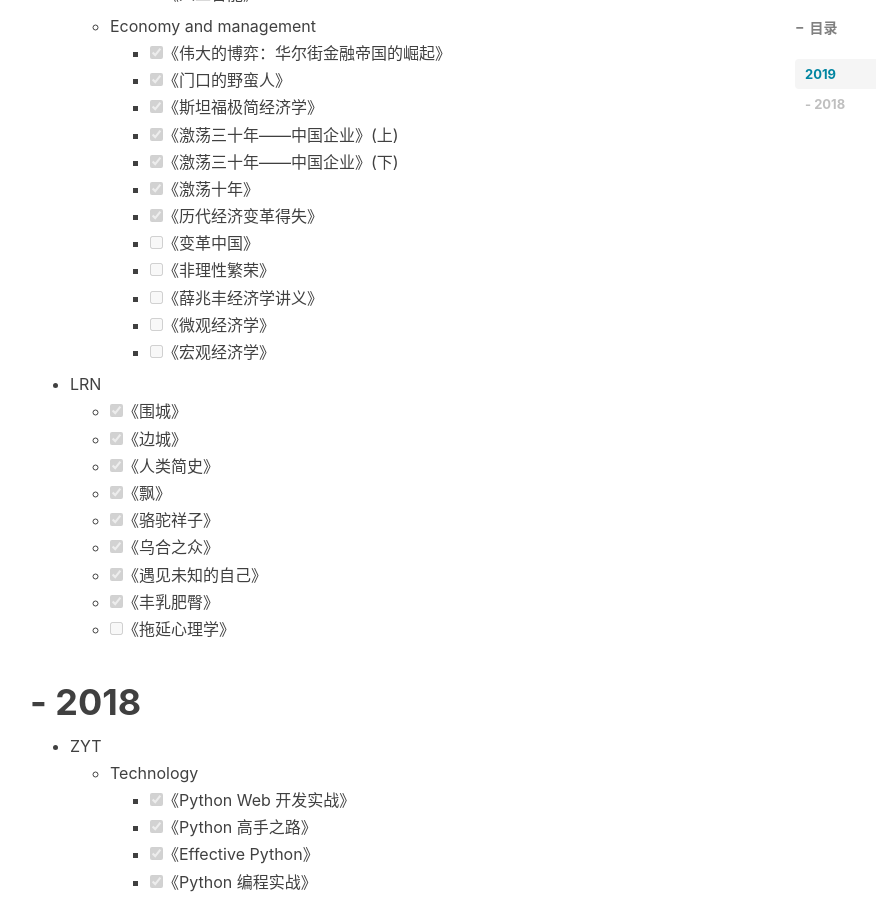
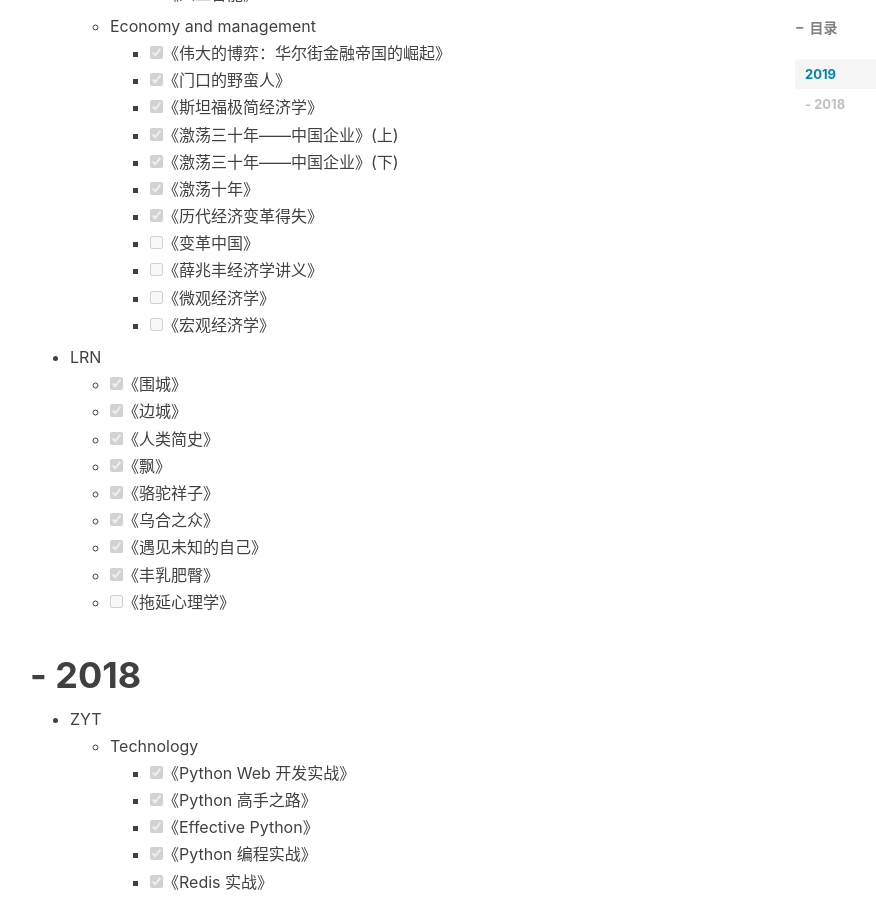
Before and after one commit to zyt312074545/zyt312074545.github.io, a Jekyll site: the page built from Book_list.md, in a window 1280 px wide and 900 px high, scrolled down 1265 px. Shown: the whole window, without its empty margins (235-1111 px from the left). Built offline with Jekyll 4.4.1, drawn with Linux system fonts in a browser that asks for light colours; nearby versions of some CDN libraries; comment, search, counter and statistics services are not loaded.

Commit message:
Update Book_list.md

```diff
--- a/Book_list.md
+++ b/Book_list.md
@@ -47,7 +47,6 @@ tags:
         - [x] 《激荡十年》
         - [x] 《历代经济变革得失》
         - [ ] 《变革中国》
-        - [ ] 《非理性繁荣》
         - [ ] 《薛兆丰经济学讲义》
         - [ ] 《微观经济学》
         - [ ] 《宏观经济学》
```
